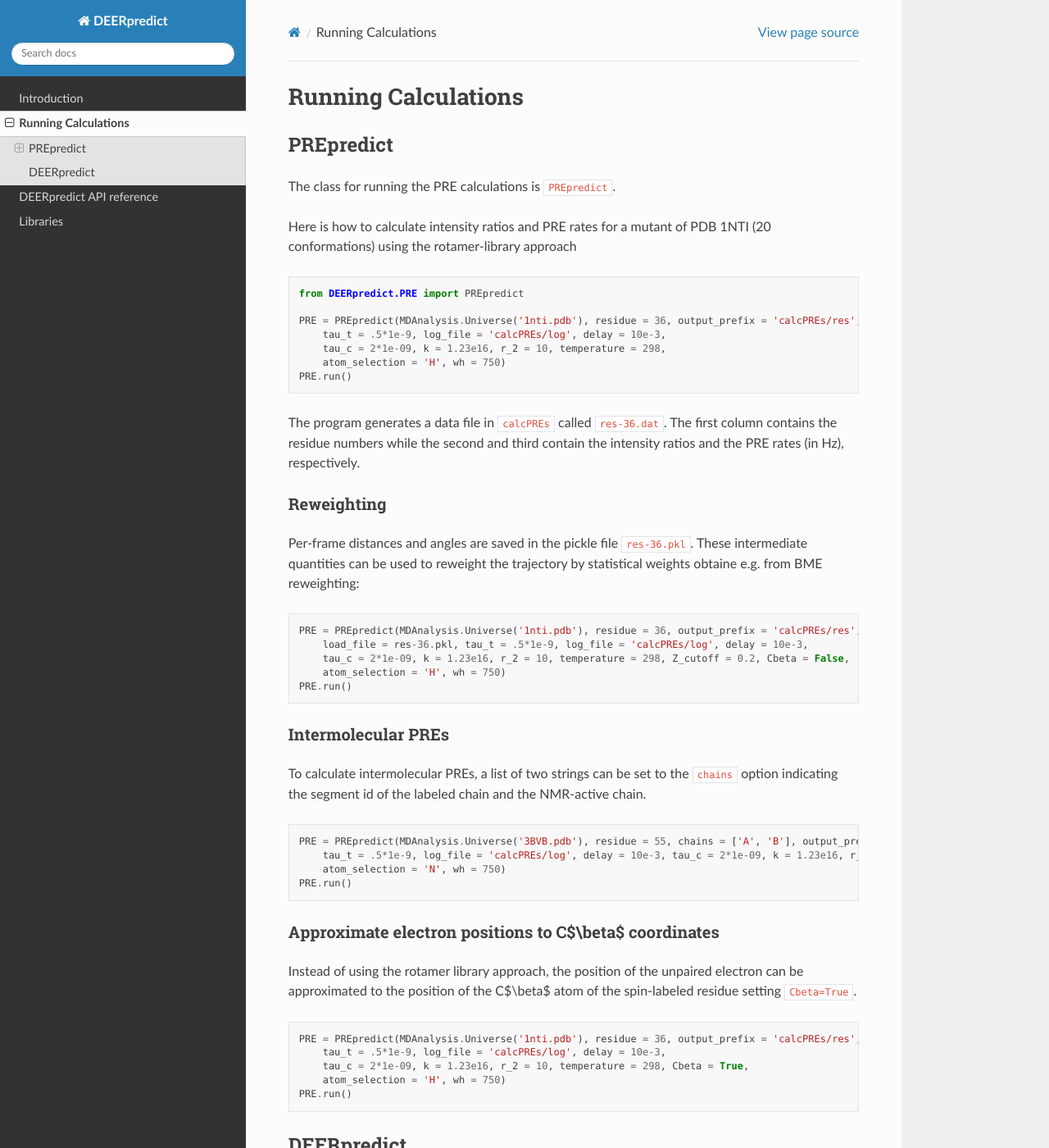
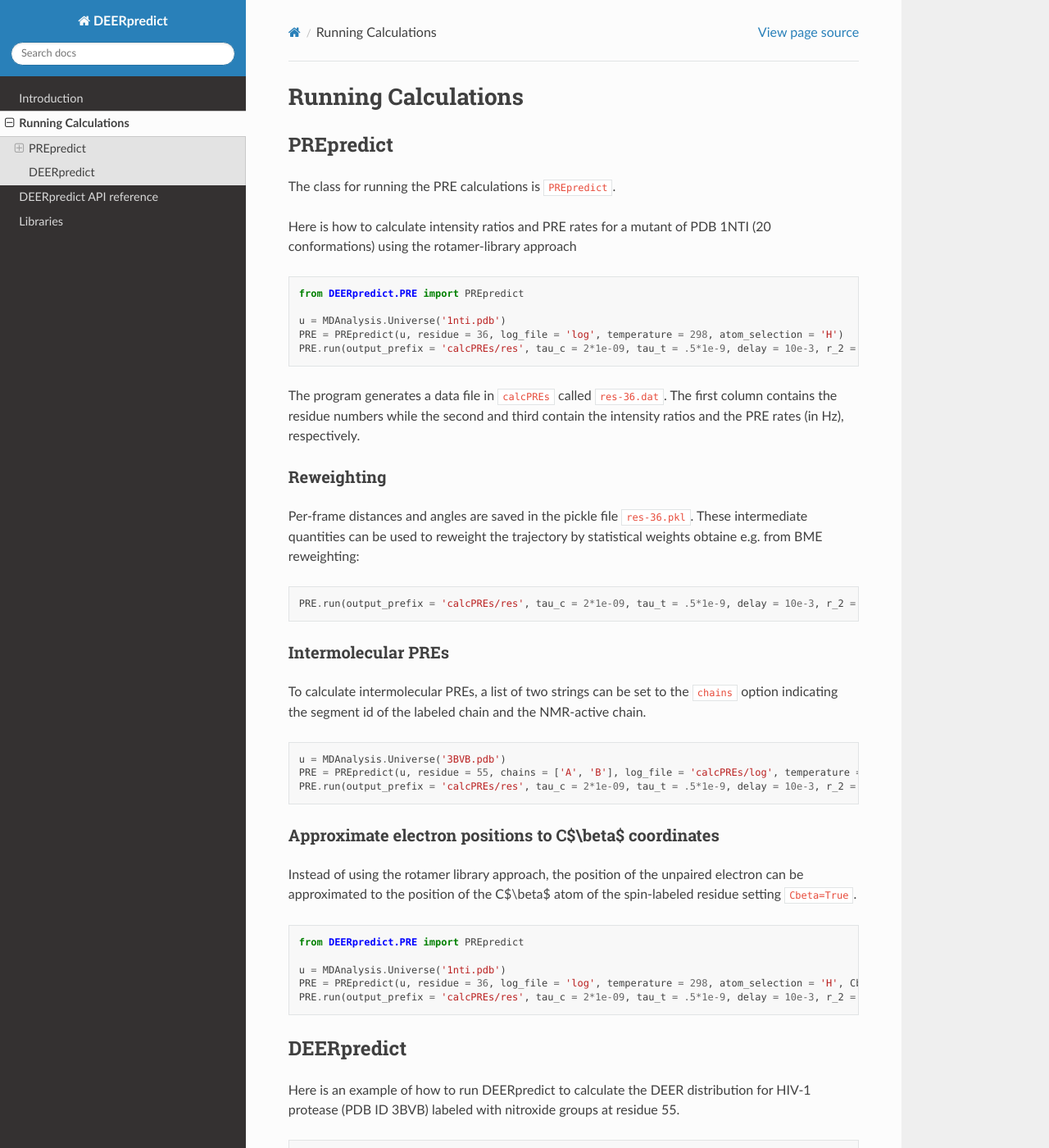
Before and after one commit to KULL-Centre/DEERpredict, a Sphinx documentation site: the page built from docs/_docs/running.md, in a window 1280 px wide and 1400 px high. Shown: the whole window at 82% size. Built offline with Sphinx 7.4.7 and the Read the Docs theme 2.0.0, drawn with Linux system fonts in a browser that asks for light colours; some of the changed text lies outside the part shown.

Commit message:
Update DEER/PRE run functions and docs

```diff
--- a/docs/_docs/running.md
+++ b/docs/_docs/running.md
@@ -9,11 +9,9 @@ Here is how to calculate intensity ratios and PRE rates for a mutant of PDB 1NTI
 ~~~ python
 from DEERpredict.PRE import PREpredict
 
-PRE = PREpredict(MDAnalysis.Universe('1nti.pdb'), residue = 36, output_prefix = 'calcPREs/res',
-    tau_t = .5*1e-9, log_file = 'calcPREs/log', delay = 10e-3,
-    tau_c = 2*1e-09, k = 1.23e16, r_2 = 10, temperature = 298,
-    atom_selection = 'H', wh = 750)
-PRE.run()
+u = MDAnalysis.Universe('1nti.pdb')
+PRE = PREpredict(u, residue = 36, log_file = 'log', temperature = 298, atom_selection = 'H')
+PRE.run(output_prefix = 'calcPREs/res', tau_c = 2*1e-09, tau_t = .5*1e-9, delay = 10e-3, r_2 = 10, wh = 750)
 ~~~
 
 The program generates a data file in `calcPREs` called `res-36.dat`. The first column contains the residue numbers while the second
@@ -25,11 +23,7 @@ Per-frame distances and angles are saved in the pickle file `res-36.pkl`. These
 by statistical weights obtaine e.g. from BME reweighting:
 
 ~~~ python
-PRE = PREpredict(MDAnalysis.Universe('1nti.pdb'), residue = 36, output_prefix = 'calcPREs/res', weights = weights,
-    load_file = res-36.pkl, tau_t = .5*1e-9, log_file = 'calcPREs/log', delay = 10e-3,
-    tau_c = 2*1e-09, k = 1.23e16, r_2 = 10, temperature = 298, Z_cutoff = 0.2, Cbeta = False,
-    atom_selection = 'H', wh = 750)
-PRE.run()
+PRE.run(output_prefix = 'calcPREs/res', tau_c = 2*1e-09, tau_t = .5*1e-9, delay = 10e-3, r_2 = 10, wh = 750, weights = weights, load_file = res-36.pkl)
 ~~~
 
 ### Intermolecular PREs
@@ -37,10 +31,9 @@ PRE.run()
 To calculate intermolecular PREs, a list of two strings can be set to the `chains` option indicating the segment id of the labeled chain and the NMR-active chain.
 
 ~~~ python
-PRE = PREpredict(MDAnalysis.Universe('3BVB.pdb'), residue = 55, chains = ['A', 'B'], output_prefix = 'calcPREs/res',
-    tau_t = .5*1e-9, log_file = 'calcPREs/log', delay = 10e-3, tau_c = 2*1e-09, k = 1.23e16, r_2 = 10, temperature = 298,
-    atom_selection = 'N', wh = 750)
-PRE.run()
+u = MDAnalysis.Universe('3BVB.pdb')
+PRE = PREpredict(u, residue = 55, chains = ['A', 'B'], log_file = 'calcPREs/log', temperature = 298, atom_selection = 'N')
+PRE.run(output_prefix = 'calcPREs/res', tau_c = 2*1e-09, tau_t = .5*1e-9, delay = 10e-3, r_2 = 10, wh = 750)
 ~~~
 
 ### Approximate electron positions to C$\beta$ coordinates
@@ -49,12 +42,13 @@ Instead of using the rotamer library approach, the position of the unpaired elec
 setting `Cbeta=True`.
 
 ~~~ python
-PRE = PREpredict(MDAnalysis.Universe('1nti.pdb'), residue = 36, output_prefix = 'calcPREs/res',
-    tau_t = .5*1e-9, log_file = 'calcPREs/log', delay = 10e-3,
-    tau_c = 2*1e-09, k = 1.23e16, r_2 = 10, temperature = 298, Cbeta = True,
-    atom_selection = 'H', wh = 750)
-PRE.run()
+from DEERpredict.PRE import PREpredict
+
+u = MDAnalysis.Universe('1nti.pdb')
+PRE = PREpredict(u, residue = 36, log_file = 'log', temperature = 298, atom_selection = 'H', Cbeta = True)
+PRE.run(output_prefix = 'calcPREs/res', tau_c = 2*1e-09, tau_t = .5*1e-9, delay = 10e-3, r_2 = 10, wh = 750)
 ~~~
+
 
 ## DEERpredict
 
@@ -63,9 +57,8 @@ Here is an example of how to run DEERpredict to calculate the DEER distribution
 ~~~ python
 from DEERpredict.DEER import DEERpredict
 
-DEER = DEERpredict(MDAnalysis.Universe('3BVB.pdb'), residues = [55, 55], chains=['A', 'B'], output_prefix = 'res', weights = False,
-      load_file = False, log_file = 'log', temperature = 298 )
-DEER.run()
+DEER = DEERpredict(MDAnalysis.Universe('3BVB.pdb'), residues = [55, 55], chains=['A', 'B'], log_file = 'log', temperature = 298 )
+DEER.run(output_prefix = 'res')
 ~~~
 
 DEERpredict generates `res-55-55.dat` containing the smoothed distance distribution and `res-55-55_time_domain.dat` containing the intensity-normalized time-domain DEER data.
--- a/docs/conf.py
+++ b/docs/conf.py
@@ -15,8 +15,8 @@
 # sys.path.insert(0, os.path.abspath('.'))
 
 project = 'DEERpredict'
-copyright = '2020, João Martins, Ramon Crehuet, Giulio Tesei'
-author = 'João Martins, Ramon Crehuet, Giulio Tesei'
+copyright = '2020, João Martins, Micha BA Kunze, Ramon Crehuet, Giulio Tesei'
+author = 'João Martins,  Micha BA Kunze, Ramon Crehuet, Giulio Tesei'
 release = '0.0.1'
 source_suffix = ['.rst', '.md']
 master_doc = 'index'
```
Also changed, not shown: README.md (+3 -2 lines), docs/_docs/docs.md (+1 -1 lines), 5 other files.
